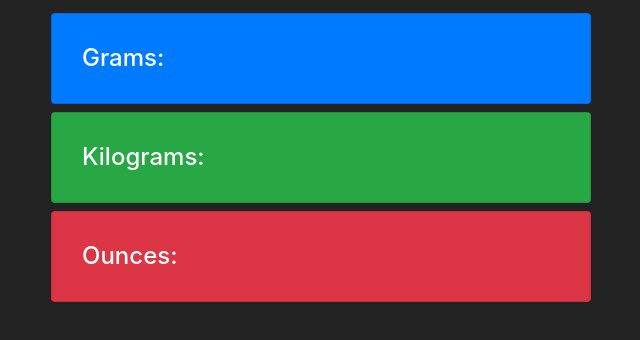
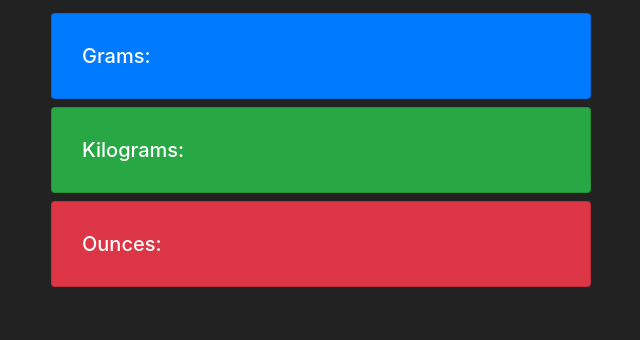
Before and after one commit to petruzaharia/weightConverterApp, a plain HTML site: page index.html in a window 1280 px wide. Shown: the part 204-544 px from the top of the page, without its empty margins (34-674 px from the left). Drawn offline with nearby package versions, Linux system fonts and the light colour scheme.

Commit message:
Card text h4 to h5

```diff
--- a/index.html
+++ b/index.html
@@ -12,7 +12,7 @@
             background: #222;
             color: #fff;
         }
-        h4{
+        h5{
             margin: 30px 30px 30px 30px;
         }
     </style>
@@ -36,21 +36,21 @@
 
                     <div class="card bg-primary mb-2">
                         <div class="card-block">
-                            <h4>Grams:</h4>
+                            <h5>Grams:</h5>
                             <div id="gramsOutput"></div>
                         </div>
                     </div>
 
                     <div class="card bg-success mb-2">
                             <div class="card-block">
-                                <h4>Kilograms:</h4>
+                                <h5>Kilograms:</h5>
                                 <div id="kgOutput"></div>
                             </div>
                         </div>
 
                         <div class="card bg-danger mb-2">
                                 <div class="card-block">
-                                    <h4>Ounces:</h4>
+                                    <h5>Ounces:</h5>
                                     <div id="ozOutput"></div>
                                 </div>
                             </div>
```
